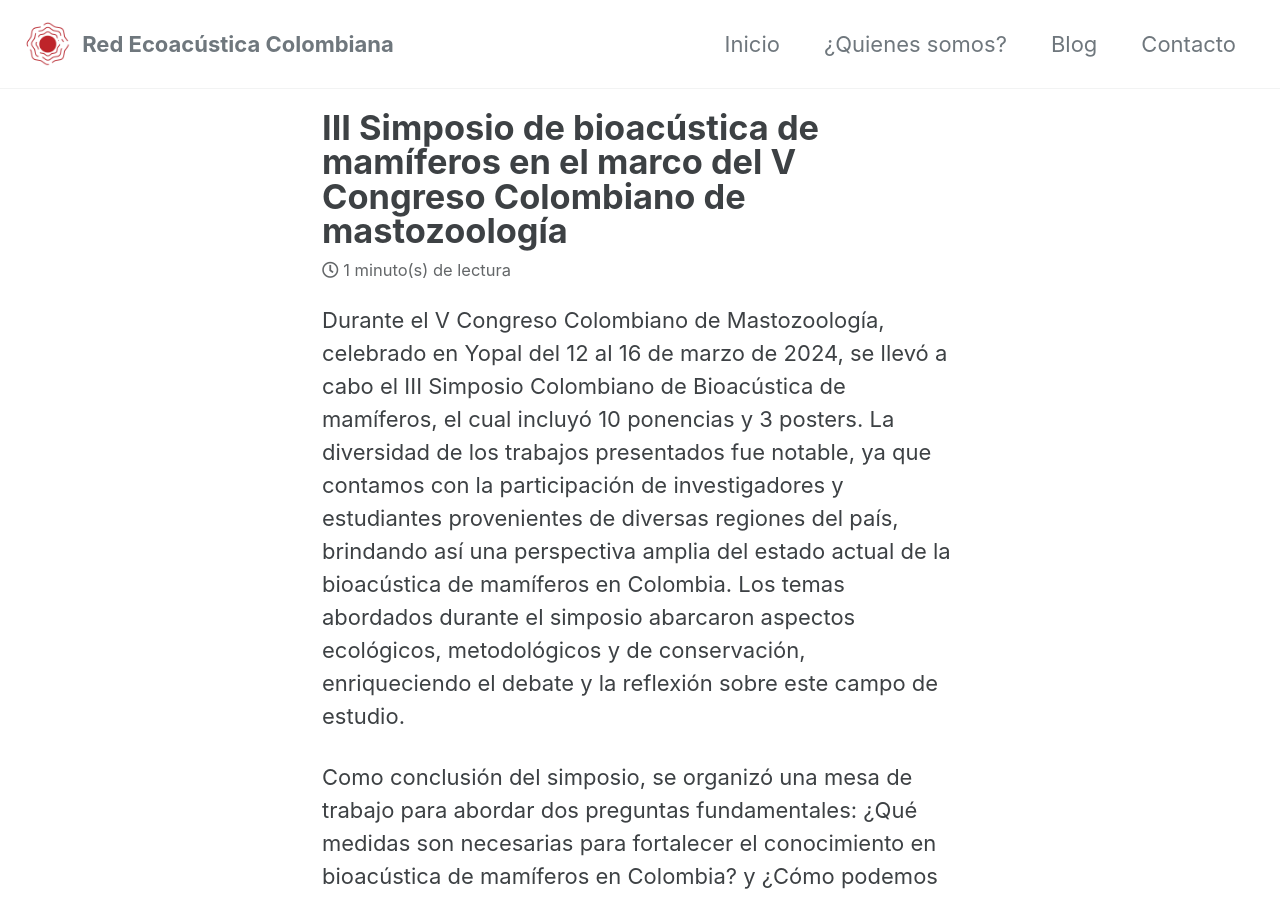
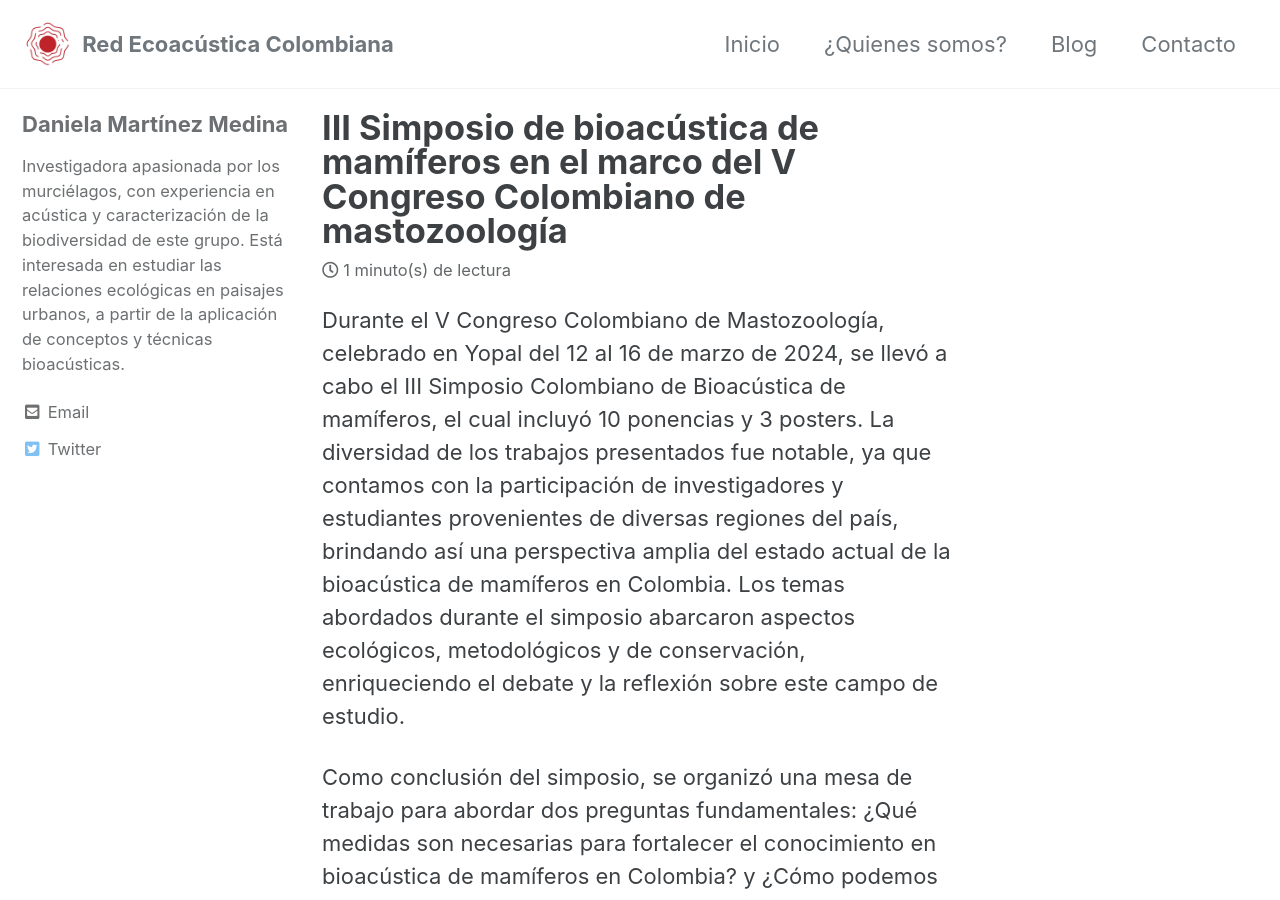
Before and after one commit to redecoacustica/recweb, a Jekyll site: the page built from _posts/2024-06-20-simposio.md, in a window 1280 px wide and 900 px high. Built offline with Jekyll 4.4.1, drawn with Linux system fonts in a browser that asks for light colours; cached includes are drawn as plain includes.

Commit message:
infromación de autor en blog

```diff
--- /dev/null
+++ b/_data/authors.yml
@@ -0,0 +1,13 @@
+# /_data/authors.yml
+
+Daniela Martinez Medina:
+  name        : "Daniela Martínez Medina"
+  bio         : "Investigadora apasionada por los murciélagos, con experiencia en acústica y caracterización de la biodiversidad de este grupo. Está interesada en estudiar las relaciones ecológicas en paisajes urbanos, a partir de la aplicación de conceptos y técnicas bioacústicas."
+  #avatar      : "/assets/images/bio-photo-2.jpg"
+  links:
+    - label: "Email"
+      icon: "fas fa-fw fa-envelope-square"
+      url: "mailto:dmartinez@humboldt.org.co"
+    - label: "Twitter"
+      icon: "fab fa-fw fa-twitter-square"
+      url: "https://x.com/Dani_martinezme"
```
Also changed, not shown: _posts/2024-06-20-simposio.md (+1 -1 lines).
